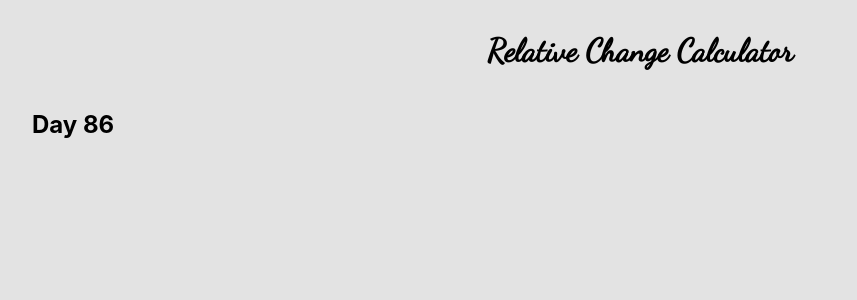
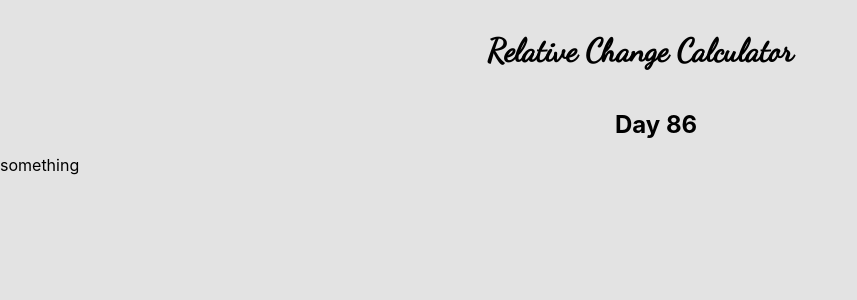
Before and after one commit to aatayde/100DaysOfCode, a React (Create React App) app in the folder files/Day086/day-86/: page / in a window 1280 px wide. Shown: the top 300 px of the page, without its empty margins (0-857 px from the left). Built offline with nearby package versions, Linux system fonts and the light colour scheme.

Commit message:
add calculator component, add import componenet, add center text class to heading

```diff
--- a/files/Day086/day-86/src/App.css
+++ b/files/Day086/day-86/src/App.css
@@ -34,6 +34,10 @@ body {
 
 .description {
   padding: 0.5rem 0 1rem 2rem;
+}
+
+.center-text {
+  text-align: center;
 }
 
 .link {
--- a/files/Day086/day-86/src/App.js
+++ b/files/Day086/day-86/src/App.js
@@ -1,10 +1,12 @@
 import "./App.css";
 import Heading from "./Components/Heading";
+import Calculator from "./Components/Calculator";
 
 function App() {
   return (
     <div>
       <Heading />
+      <Calculator />
     </div>
   );
 }
--- /dev/null
+++ b/files/Day086/day-86/src/Components/Calculator.jsx
@@ -0,0 +1,6 @@
+import React from "react";
+
+function Calculator() {
+  return <div>something</div>;
+}
+export default Calculator;
--- a/files/Day086/day-86/src/Components/Heading.jsx
+++ b/files/Day086/day-86/src/Components/Heading.jsx
@@ -4,7 +4,7 @@ function Heading() {
   return (
     <header>
       <h1 className="title">Relative Change Calculator</h1>
-      <h2 className="description">Day 86</h2>
+      <h2 className="description center-text">Day 86</h2>
     </header>
   );
 }
```
